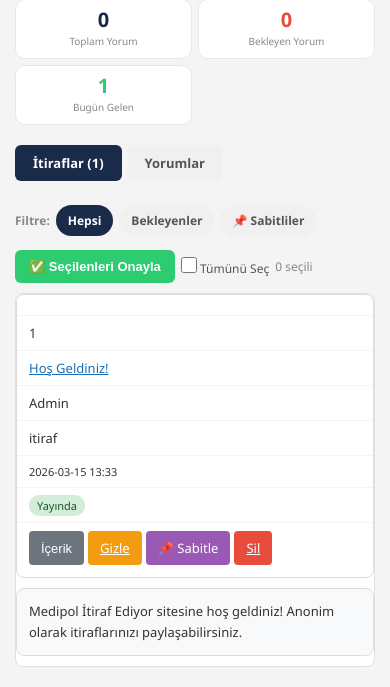
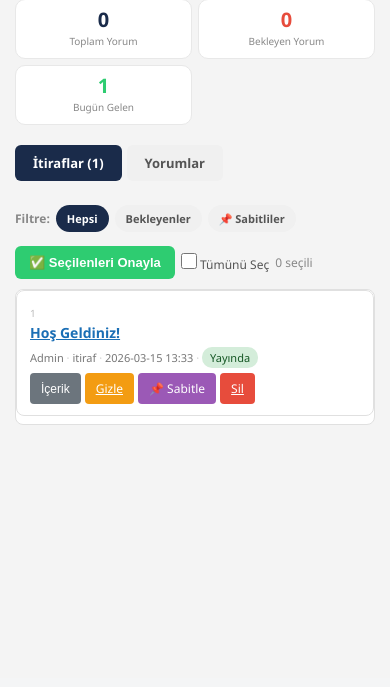
Before and after one commit to medipolitiraf/medipol-itiraf, a Flask app: page /admin/panel in a window 390 px wide. Shown: the part 166-853 px from the top of the page. After the commit the page ends 591 px from the top, so only its background shows below. Run offline with Flask 3, Linux system fonts and the light colour scheme; the visitor is signed in with stand-in values (Sample User, id 1); data comes from the database, SQL or seed files in the repository; data that the repository does not hold is empty.

Commit message:
Fix: unapproved comments in sidebar, icerik btn mobile bug, compact admin mobile cards
Co-Authored-By: Claude Sonnet 4.6 <noreply@anthropic.com>

```diff
--- a/app.py
+++ b/app.py
@@ -152,6 +152,7 @@ def index():
         SELECT y.nick, y.yorum, y.tarih, i.baslik, i.id as itiraf_id
         FROM yorumlar y
         JOIN itiraflar i ON i.id = y.itiraf_id
+        WHERE y.onaylandi = 1
         ORDER BY y.tarih DESC
         LIMIT 8
     """).fetchall()
@@ -199,6 +200,7 @@ def itiraf_detay(id):
         SELECT y.nick, y.yorum, y.tarih, i.baslik, i.id as itiraf_id
         FROM yorumlar y
         JOIN itiraflar i ON i.id = y.itiraf_id
+        WHERE y.onaylandi = 1
         ORDER BY y.tarih DESC
         LIMIT 8
     """).fetchall()
@@ -341,6 +343,7 @@ def ara():
         SELECT y.nick, y.yorum, y.tarih, i.baslik, i.id as itiraf_id
         FROM yorumlar y
         JOIN itiraflar i ON i.id = y.itiraf_id
+        WHERE y.onaylandi = 1
         ORDER BY y.tarih DESC
         LIMIT 8
     """).fetchall()
--- a/templates/admin_panel.html
+++ b/templates/admin_panel.html
@@ -49,52 +49,61 @@
            MOBİL RESPONSIVE
         ======================== */
         @media (max-width: 768px) {
-            /* Stats grid: 2 sütun */
             .stats-grid { display:grid; grid-template-columns:1fr 1fr; gap:8px; }
             .stat-card { min-width:0; padding:10px 12px; }
             .stat-sayi { font-size:22px; }
+            .filtre-bar, .toplu-bar { flex-wrap:wrap; gap:6px; }
+            .filtre-btn { font-size:11px; padding:6px 11px; }
+            .toplu-onayla-btn { font-size:13px; padding:9px 14px; }
+            .admin-tabs { overflow-x:auto; flex-wrap:nowrap; padding-bottom:4px; }
+            .admin-tab { white-space:nowrap; }
 
-            /* Filtre ve toplu bar: dikey */
-            .filtre-bar { flex-wrap:wrap; gap:6px; }
-            .filtre-btn { font-size:12px; padding:7px 12px; }
-            .toplu-bar { flex-wrap:wrap; gap:6px; }
-            .toplu-onayla-btn { font-size:13px; padding:9px 14px; }
-
-            /* Tablo: kart modu */
-            .admin-table { font-size:13px; }
+            /* Ortak tablo → kart */
             .admin-table thead { display:none; }
-            .admin-table, .admin-table tbody, .admin-table tr, .admin-table td { display:block; width:100%; }
+            .admin-table, .admin-table tbody { display:block; }
             .admin-table tr {
+                display:block;
                 background:#fff;
-                border:1px solid #ddd;
+                border:1px solid #e0e0e0;
                 border-radius:8px;
-                margin-bottom:10px;
-                padding:4px 0;
-                overflow:hidden;
+                margin-bottom:8px;
+                padding:11px 13px;
+                position:relative;
             }
             .admin-table tr[style*="background:#fff8f0"] { background:#fff8f0 !important; border-left:3px solid #f39c12; }
-            .admin-table td {
-                padding:8px 12px;
-                border:none;
-                border-bottom:1px solid #f5f5f5;
-                text-align:left;
-            }
-            .admin-table td:last-child { border-bottom:none; }
-            .admin-table td[style*="display:flex"] { display:flex !important; flex-wrap:wrap; gap:6px; }
+            .admin-table td { display:none; border:none; padding:0; }
 
-            /* İçerik preview satırı */
+            /* İTİRAF TABLOSU: checkbox | id | baslik | nick | kat | tarih | durum | islem */
+            .itiraf-tablosu td:nth-child(1) { display:block; position:absolute; top:11px; right:11px; width:auto; }
+            .itiraf-tablosu td:nth-child(2) { display:inline; font-size:10px; color:#bbb; }
+            .itiraf-tablosu td:nth-child(3) { display:block; font-size:14px; font-weight:700; padding:3px 24px 5px 0; }
+            .itiraf-tablosu td:nth-child(4),
+            .itiraf-tablosu td:nth-child(5),
+            .itiraf-tablosu td:nth-child(6),
+            .itiraf-tablosu td:nth-child(7) { display:inline; font-size:11px; color:#777; }
+            .itiraf-tablosu td:nth-child(4)::after,
+            .itiraf-tablosu td:nth-child(5)::after,
+            .itiraf-tablosu td:nth-child(6)::after { content:' · '; color:#ccc; }
+            .itiraf-tablosu td:nth-child(8) { display:flex !important; flex-wrap:wrap; gap:5px; padding-top:8px; }
+
+            /* İçerik satırı */
+            .icerik-row { display:none !important; }
             .icerik-row.open { display:block !important; }
-            .icerik-row td { background:#f8f9fa; }
+            .icerik-row.open td { display:block !important; padding:10px 13px !important; background:#f8f9fa; font-size:13px; line-height:1.6; white-space:pre-wrap; word-break:break-word; }
 
-            /* Yorum tablosu da kart modu */
-            .sidebar-card { overflow:visible; }
+            /* YORUM TABLOSU: id | yorum | nick | itiraf | tarih | durum | islem */
+            .yorum-tablosu td:nth-child(1) { display:inline; font-size:10px; color:#bbb; }
+            .yorum-tablosu td:nth-child(2) { display:block; font-size:13px; font-weight:600; padding:3px 0 5px; }
+            .yorum-tablosu td:nth-child(3),
+            .yorum-tablosu td:nth-child(4),
+            .yorum-tablosu td:nth-child(5),
+            .yorum-tablosu td:nth-child(6) { display:inline; font-size:11px; color:#777; }
+            .yorum-tablosu td:nth-child(3)::after,
+            .yorum-tablosu td:nth-child(4)::after,
+            .yorum-tablosu td:nth-child(5)::after { content:' · '; color:#ccc; }
+            .yorum-tablosu td:nth-child(7) { display:flex !important; flex-wrap:wrap; gap:5px; padding-top:8px; }
 
-            /* Buton boyutları büyüt */
-            .btn-onizle, .btn-sabitle { font-size:13px; padding:8px 12px; }
-
-            /* Admin-tabs: kaydır */
-            .admin-tabs { overflow-x:auto; flex-wrap:nowrap; padding-bottom:4px; }
-            .admin-tab { white-space:nowrap; }
+            .btn-onizle, .btn-sabitle { font-size:12px; padding:7px 11px; }
         }
 
         @media (max-width: 480px) {
@@ -183,7 +192,7 @@
         </div>
 
     <div class="sidebar-card" style="padding:0; overflow:hidden;">
-        <table class="admin-table">
+        <table class="admin-table itiraf-tablosu">
             <thead>
                 <tr>
                     <th style="width:30px;"></th>
@@ -247,7 +256,7 @@
     <!-- YORUMLAR SEKMESİ -->
     {% elif sekme == 'yorumlar' %}
     <div class="sidebar-card" style="padding:0; overflow:hidden;">
-        <table class="admin-table">
+        <table class="admin-table yorum-tablosu">
             <thead>
                 <tr>
                     <th>#</th>
```
